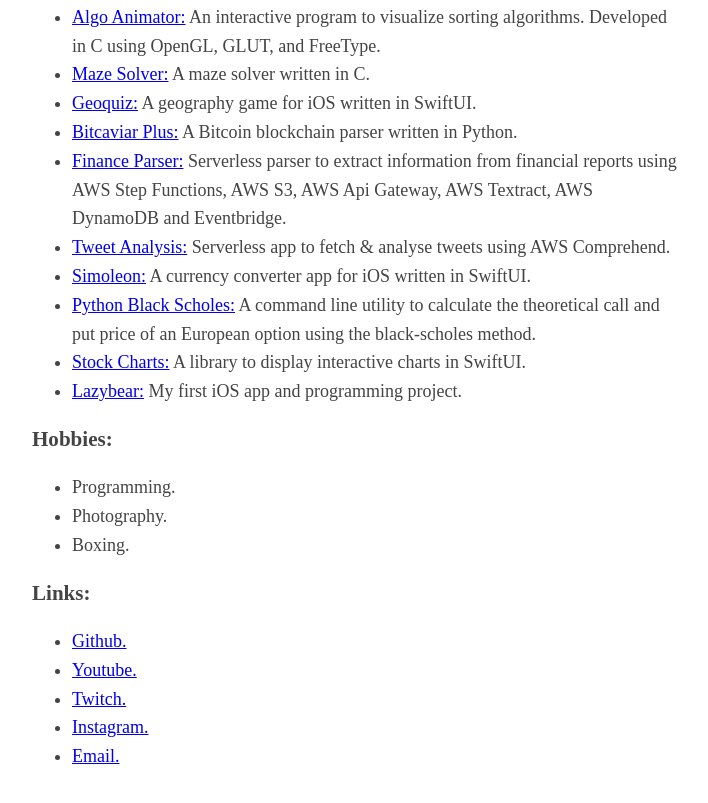
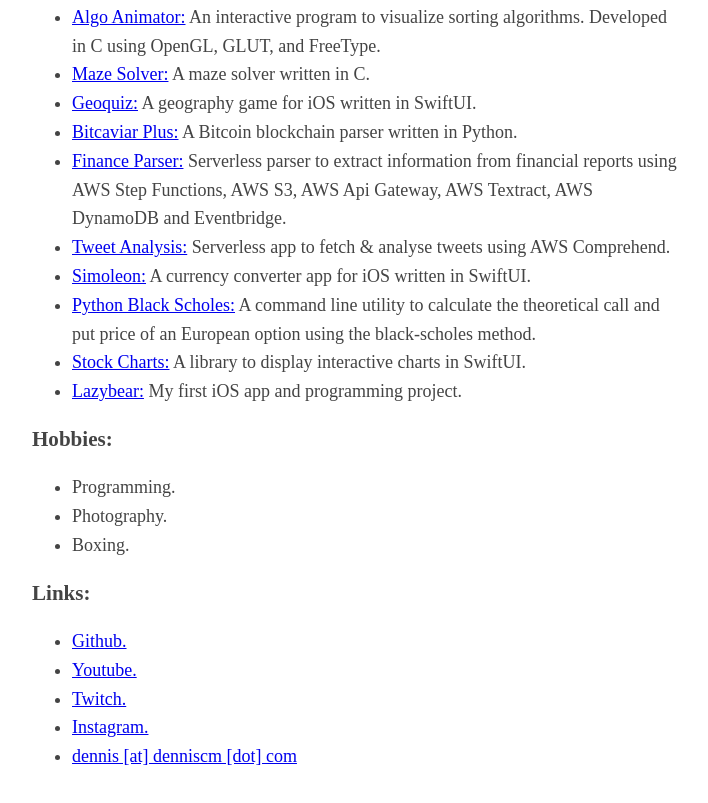
Before and after one commit to denniscmcom/website, a plain HTML site: page src/index.html in a window 1280 px wide. Shown: the part 561-1364 px from the top of the page, without its empty margins (283-991 px from the left). Drawn offline with Linux system fonts and the light colour scheme.

Commit message:
Fix email

```diff
--- a/src/index.html
+++ b/src/index.html
@@ -14,9 +14,9 @@
         <h2>Programmer</h2>
         <h3>Active projects:</h3>
         <ul>
-            <li><a href="https://www.youtube.com/@denniscm6" target="_blank">Youtube: </a> On this channel, I
+            <li><a href="https://www.youtube.com/@denniscm6" target="_blank">Youtube:</a> On this channel, I
                 share my programming journey along with my hobbies.</li>
-            <li><a href="https://github.com/dennis-micros" target="_blank">Dennis Micro Computers: </a> I build tiny
+            <li><a href="https://github.com/dennis-micros" target="_blank">Dennis Micro Computers:</a> I build tiny
                 computers
                 for fun.</li>
         </ul>
@@ -74,7 +74,7 @@
             <li><a href="https://www.youtube.com/@denniscm6" target="_blank">Youtube.</a></li>
             <li><a href="https://www.twitch.tv/denniscmartin" target="_blank">Twitch.</a></li>
             <li><a href="https://www.instagram.com/denniscmartin/" target="_blank">Instagram.</a></li>
-            <li><a href="dennis [at] denniscm [dot] com" target="_blank">Email.</a></li>
+            <li><a href="#" target="_blank">dennis [at] denniscm [dot] com</a></li>
         </ul>
     </main>
 </body>
```
